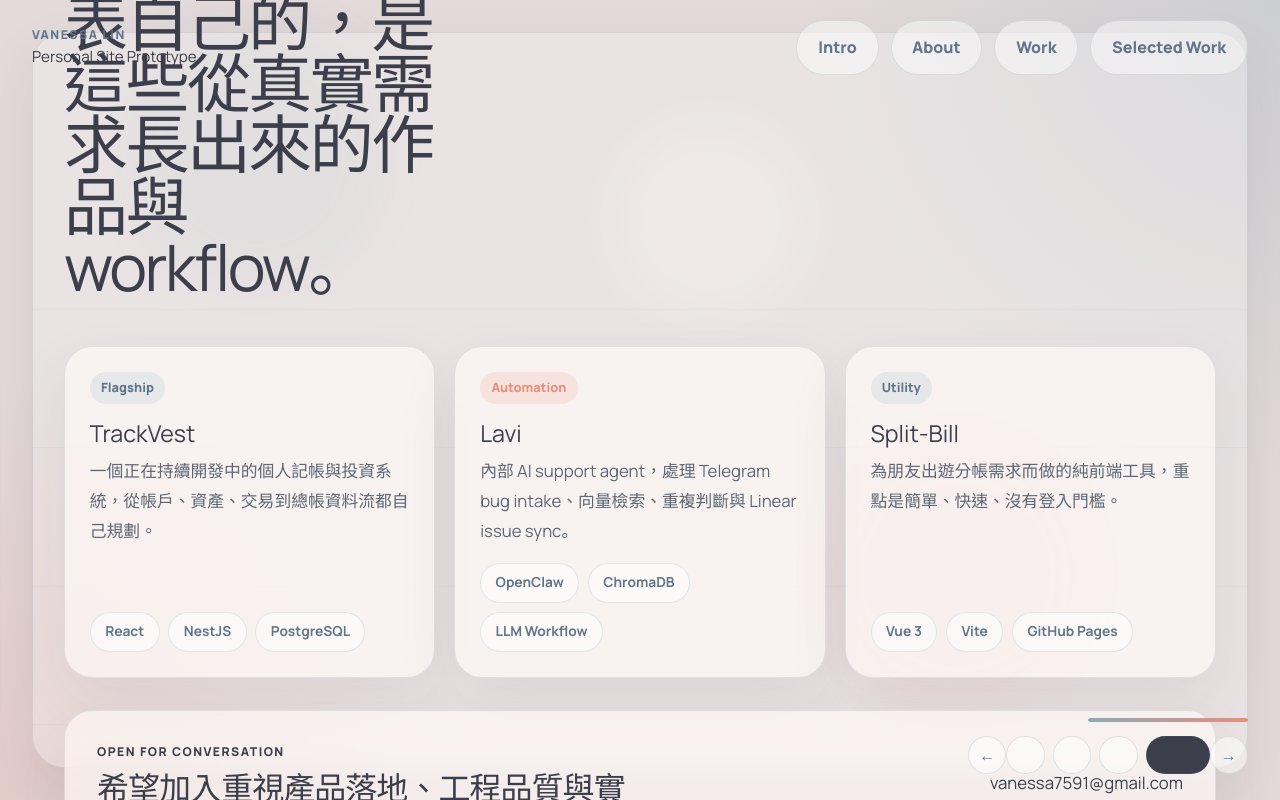
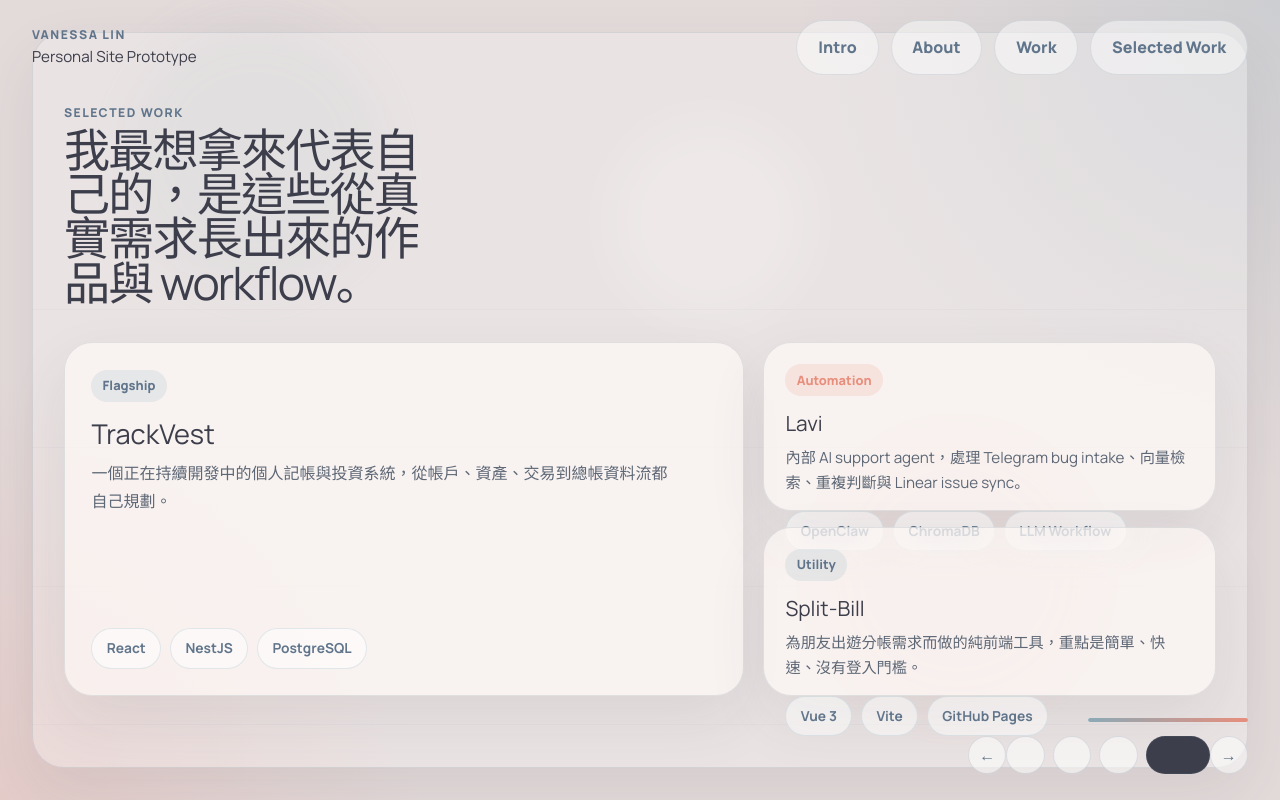
Before and after one commit to VanessaLin9/VanessaLin9.github.io, a React (Vite) app: page / in a window 1280 px wide. Both pictures are taken after a click on the button 1190 px from the left and 755 px from the top of the page. Built offline with nearby package versions, Linux system fonts and the light colour scheme.

Commit message:
Restructure projects slide layout

```diff
--- a/src/App.jsx
+++ b/src/App.jsx
@@ -331,9 +331,28 @@ function App() {
                     <h2>{slide.title}</h2>
                   </div>
 
-                  <div className="project-row reveal delay-2">
-                    {slide.projects.map((project) => (
-                      <article key={project.title} className="project-card">
+                  <div className="projects-layout reveal delay-2">
+                    <article className="project-card project-card-featured">
+                      <div>
+                        <span className="project-label">
+                          {slide.projects[0].label}
+                        </span>
+                        <h3>{slide.projects[0].title}</h3>
+                        <p>{slide.projects[0].body}</p>
+                      </div>
+                      <div className="mini-pills">
+                        {slide.projects[0].tags.map((tag) => (
+                          <span key={tag}>{tag}</span>
+                        ))}
+                      </div>
+                    </article>
+
+                    <div className="project-stack">
+                      {slide.projects.slice(1).map((project) => (
+                        <article
+                          key={project.title}
+                          className="project-card project-card-compact"
+                        >
                           <div>
                             <span
                               className={`project-label ${project.accent ? "accent" : ""}`}
@@ -351,25 +370,7 @@ function App() {
                         </article>
                       ))}
                     </div>
-
-                  <footer className="closing-card reveal delay-3">
-                    <div>
-                      <p className="card-label">Open for conversation</p>
-                      <h3>希望加入重視產品落地、工程品質與實際問題解決的團隊。</h3>
                   </div>
-                    <div className="contact-list">
-                      <a href="mailto:vanessa7591@gmail.com">
-                        vanessa7591@gmail.com
-                      </a>
-                      <a
-                        href="https://github.com/VanessaLin9"
-                        target="_blank"
-                        rel="noreferrer"
-                      >
-                        GitHub / VanessaLin9
-                      </a>
-                    </div>
-                  </footer>
                 </div>
               )}
             </section>
--- a/src/index.css
+++ b/src/index.css
@@ -471,6 +471,23 @@ h1,
   color: var(--coral);
 }
 
+.projects-grid {
+  grid-template-rows: auto 1fr;
+  gap: 1.35rem;
+}
+
+.projects-grid .section-copy h2 {
+  max-width: 14ch;
+  font-size: clamp(2.35rem, 3.6vw, 3.8rem);
+}
+
+.projects-layout {
+  display: grid;
+  grid-template-columns: minmax(0, 1.08fr) minmax(300px, 0.72fr);
+  gap: 1.2rem;
+  min-height: 0;
+}
+
 .project-row {
   gap: 1.2rem;
 }
@@ -481,6 +498,41 @@ h1,
   flex-direction: column;
   justify-content: space-between;
   min-height: 18.5rem;
+}
+
+.project-card-featured {
+  min-height: 0;
+  padding: 1.65rem;
+}
+
+.project-card-featured h3 {
+  font-size: 1.7rem;
+}
+
+.project-card-featured p {
+  max-width: 36rem;
+  font-size: 1rem;
+  line-height: 1.72;
+}
+
+.project-stack {
+  display: grid;
+  gap: 1rem;
+  min-height: 0;
+}
+
+.project-card-compact {
+  min-height: 0;
+  padding: 1.3rem 1.35rem;
+}
+
+.project-card-compact h3 {
+  font-size: 1.3rem;
+}
+
+.project-card-compact p {
+  font-size: 0.95rem;
+  line-height: 1.65;
 }
 
 .mini-pills {
@@ -680,10 +732,17 @@ h1,
   }
 
   .timeline,
-  .project-row,
   .closing-card {
     grid-template-columns: 1fr;
     flex-direction: column;
+  }
+
+  .projects-layout {
+    grid-template-columns: 1fr;
+  }
+
+  .project-stack {
+    grid-template-columns: 1fr;
   }
 
   .hud {
```
Lines whose indentation alone changed are shown as unchanged.
